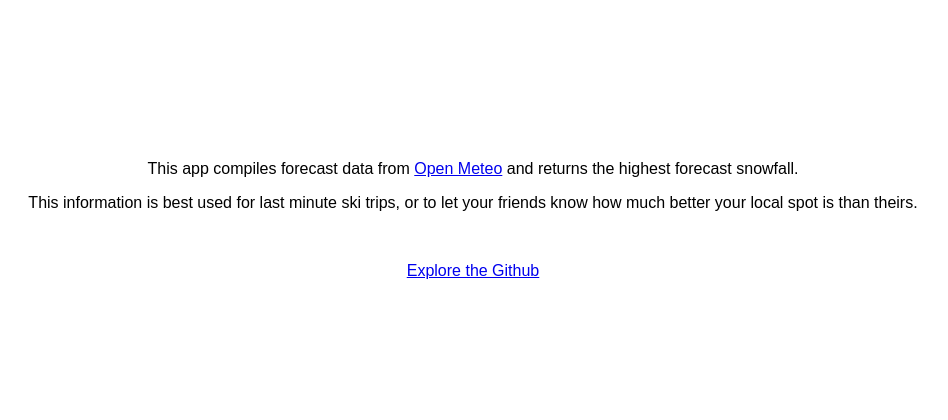
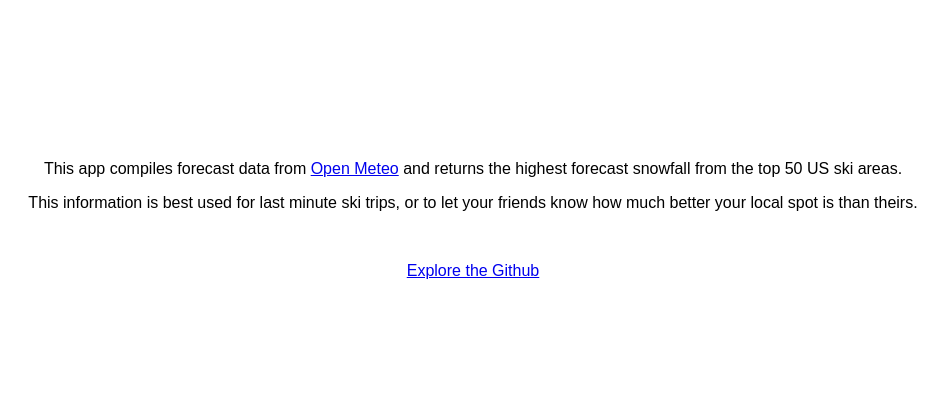
Before and after one commit to rymurray1/ski_area_snow_report, a Flask app: page /about in a window 1280 px wide. Shown: the top 420 px of the page, without its empty margins (167-1115 px from the left). Run offline with Flask 3, Linux system fonts and the light colour scheme.

Commit message:
Updated about statement

```diff
--- a/templates/about.html
+++ b/templates/about.html
@@ -7,7 +7,7 @@
     <link rel="stylesheet" href="{{ url_for('static', filename='style.css') }}">
 </head>
 <body>
-    <p>This app compiles forecast data from <a href="https://open-meteo.com" target="_blank">Open Meteo</a> and returns the highest forecast snowfall.</p>
+    <p>This app compiles forecast data from <a href="https://open-meteo.com" target="_blank">Open Meteo</a> and returns the highest forecast snowfall from the top 50 US ski areas.</p>
     <p>This information is best used for last minute ski trips, or to let your friends know how much better your local spot is than theirs.</p>
     <div class="separation-block">
     </div>
```
